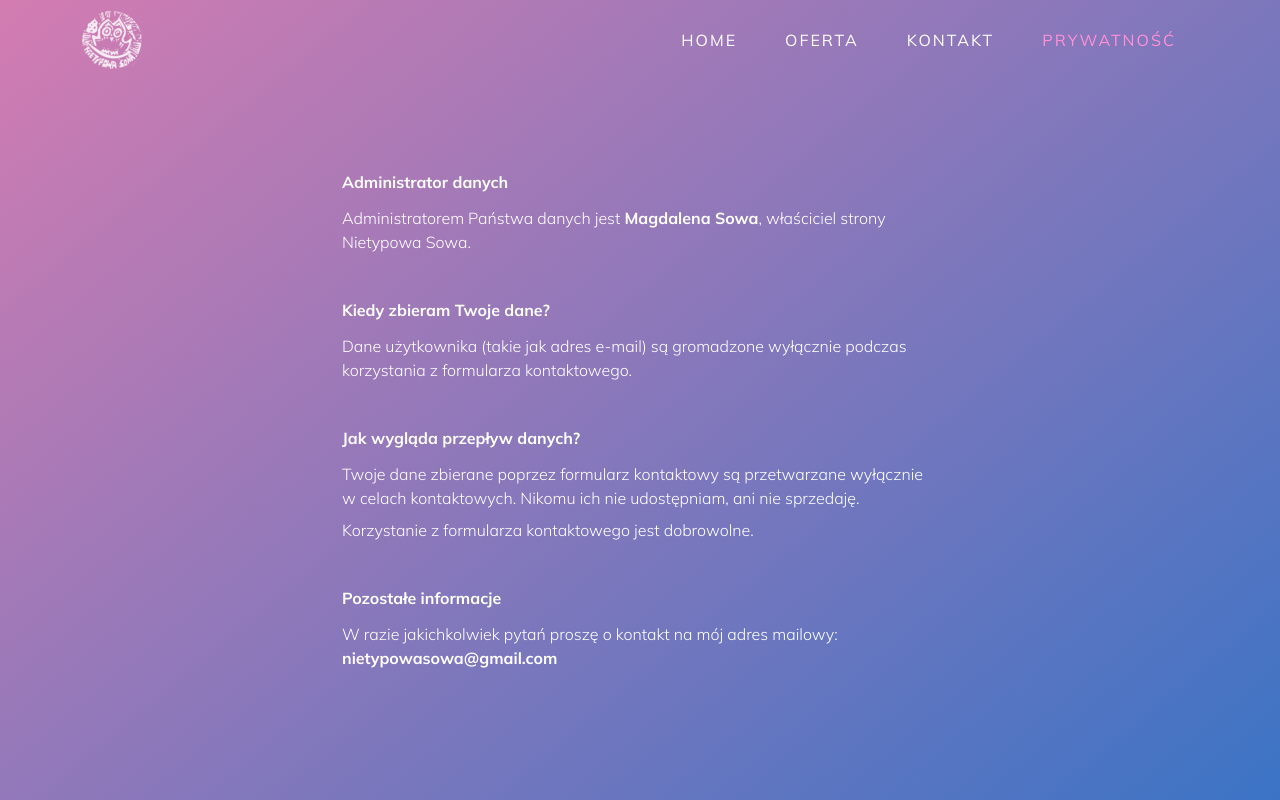
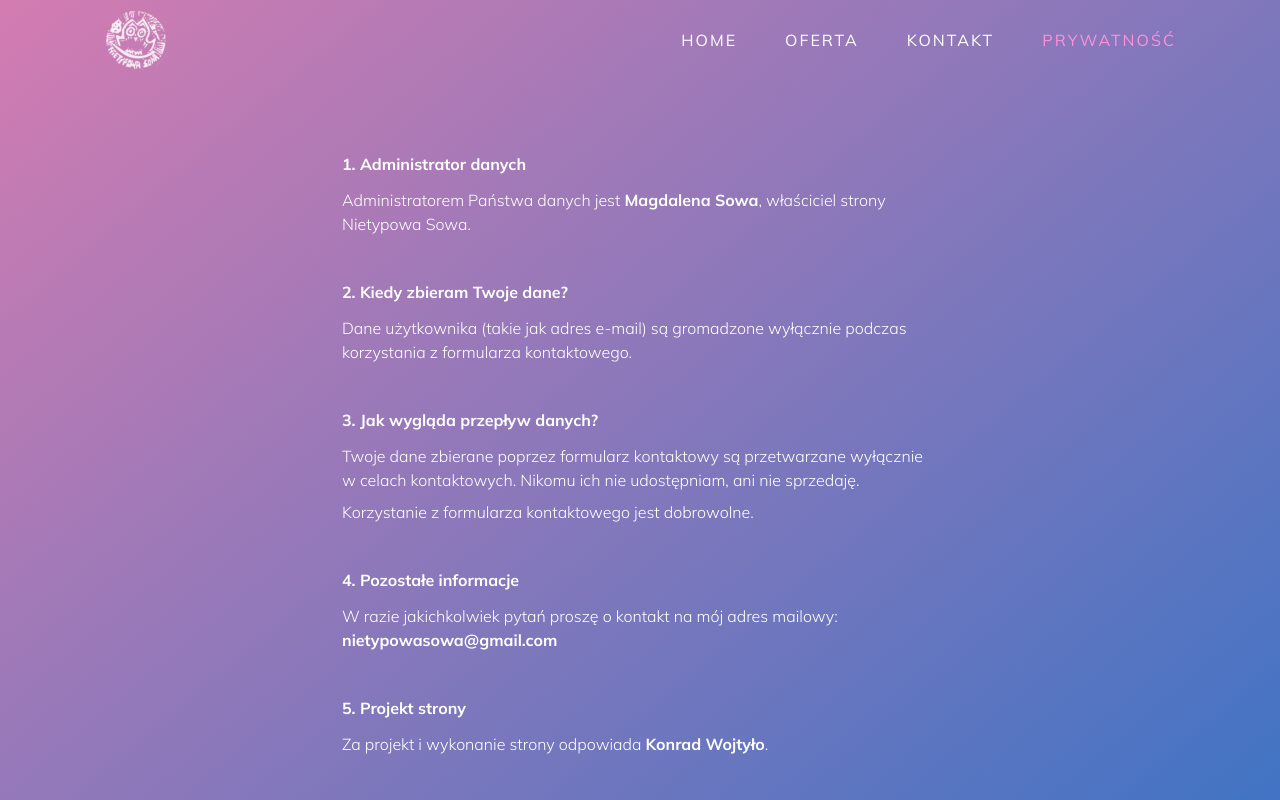
Before and after one commit to Anathretic/nietypowa-sowa, a React (Vite) app: page /privacy-policy in a window 1280 px wide. Shown: the top 800 px of the page. Built offline with nearby package versions, Linux system fonts and the light colour scheme.

Commit message:
Fixed headings syntax, improved navbar, created manifest.json, upgraded privacy-policy

```diff
--- a/index.html
+++ b/index.html
@@ -7,10 +7,12 @@
   <meta name="description" content="Twój lokalny artysta, który zamieni wizję w głowie w namacalne arcydzieło.">
   <meta name="keywords" content="malarstwo, aerograf, rysunek, sztuka, dzieło artystyczne">
   <title>Nietypowa Sowa</title>
+  <link rel="shortcut icon" type="image/x-icon" href="/favicon.ico" />
+  <link rel="manifest" href="/manifest.json">
+  <link rel="stylesheet" href="">
   <link rel="preconnect" href="https://fonts.googleapis.com">
   <link rel="preconnect" href="https://fonts.gstatic.com" crossorigin>
   <link href="https://fonts.googleapis.com/css2?family=Mulish:wght@300;400;500;700&display=swap" rel="stylesheet">
-  <link rel="icon" type="image/svg+xml" href="/favicon.ico" />
 </head>
 
 <body>
--- a/src/App.jsx
+++ b/src/App.jsx
@@ -6,12 +6,12 @@ const App = () => {
 	return (
 		<div className='min-h-screen'>
 			<div className='bg-gradient'>
+				<Navbar />
 				<Routes>
 					<Route
 						path='/'
 						element={
 							<>
-								<Navbar />
 								<HeroImg />
 							</>
 						}
@@ -20,7 +20,6 @@ const App = () => {
 						path='/offer'
 						element={
 							<>
-								<Navbar />
 								<Welcome />
 								<Footer />
 							</>
@@ -30,7 +29,6 @@ const App = () => {
 						path='/contact'
 						element={
 							<>
-								<Navbar />
 								<Contact />
 								<Footer />
 							</>
@@ -40,7 +38,6 @@ const App = () => {
 						path='/privacy-policy'
 						element={
 							<>
-								<Navbar />
 								<PrivacyPolicy />
 								<Footer />
 							</>
@@ -50,7 +47,6 @@ const App = () => {
 						path='*'
 						element={
 							<>
-								<Navbar />
 								<PageNotFound />
 								<Footer />
 							</>
--- a/src/index.css
+++ b/src/index.css
@@ -6,6 +6,10 @@
 	padding: 0;
 	margin: 0;
 	box-sizing: border-box;
+}
+
+html {
+	overflow-x: hidden;
 }
 
 body {
--- a/src/sections/Contact.jsx
+++ b/src/sections/Contact.jsx
@@ -122,11 +122,11 @@ const Contact = () => {
 		<div className='flex w-full justify-center items-center pt-[80px]'>
 			<div className='flex mf:flex-row flex-col items-center justify-between md:p-20 py-12 px-4'>
 				<div className='flex flex-1 justify-center items-center flex-col'>
-					<h2 className='text-4xl sm:text-5xl text-white text-gradient py-1 max-rsm:text-left text-center mf:text-left'>
+					<h1 className='text-4xl sm:text-5xl text-white text-gradient py-1 max-rsm:text-left text-center mf:text-left'>
 						Chciałbyś dowiedzieć się <br /> jak pracuję?
 						<br />
 						A może.. <br /> interesuje Cię <br /> indywidualny projekt?
-					</h2>
+					</h1>
 					<div className='text-left mt-5 text-white font-light text-base max-[350px]:text-left text-center mf:text-left'>
 						<p className='mt-2'>Spotkajmy się w mojej pracowni!</p>
 						<br />
@@ -137,7 +137,7 @@ const Contact = () => {
 					<form
 						onSubmit={handleSubmit}
 						className='px-5 py-2 sm:w-96 w-full flex flex-col justify-start items-center blue-gradient mt-10'>
-						<h3 className='p-5 text-2xl text-white text-gradient'>Napisz do mnie!</h3>
+						<h2 className='p-5 text-2xl text-white text-gradient'>Napisz do mnie!</h2>
 
 						<div className='h-[1px] w-full bg-gray-400 my-1' />
 
--- a/src/sections/Footer.jsx
+++ b/src/sections/Footer.jsx
@@ -14,7 +14,7 @@ const Footer = () => {
 				</div>
 				<div className='flex flex-end '>
 					<a
-						className='cursor-pointer  p-1 hover:text-[#ff91d8] transition duration-300'
+						className='cursor-pointer p-1 hover:text-[#ff91d8] transition duration-300'
 						href='https://www.instagram.com/nietypowa_sowa/'
 						target='_blank'
 						rel='noreferrer'>
--- a/src/sections/Navbar.jsx
+++ b/src/sections/Navbar.jsx
@@ -11,14 +11,13 @@ const Navbar = () => {
 	}
 
 	return (
-		<nav
-			className={`absolute top-0 w-full h-[80px] flex md:justify-center justify-between items-center p-4 mf:p-2 z-10 transition duration-300`}>
+		<nav className='absolute top-0 w-screen h-[80px] flex md:justify-center justify-between items-center p-4 mf:p-2 z-10 transition duration-300'>
 			<div className='md:flex-[0.8] 2xl:flex-[0.5] flex-initial justify-center items-center'>
-				<div className='flex items-center'>
+				<div className='flex items-center mf:mx-4'>
 					<img
 						src='/nietypowa-logo.png'
 						alt='Logo odświeżające stronę'
-						className='mr-1 cursor-pointer'
+						className='cursor-pointer sm:p-2'
 						onClick={handleLogo}
 					/>
 				</div>
@@ -30,16 +29,10 @@ const Navbar = () => {
 				<NavbarItem title='prywatność' section='/privacy-policy' />
 			</ul>
 			<div className='flex relative'>
-				{toggleMenu ? (
-					<AiOutlineClose
-						fontSize={32}
-						className='text-white md:hidden cursor-pointer'
-						onClick={() => setToggleMenu(false)}
-					/>
-				) : (
+				{toggleMenu || (
 					<HiMenuAlt4
 						fontSize={32}
-						className='text-white md:hidden cursor-pointer'
+						className='text-white md:hidden cursor-pointer mx-2 sm:mx-4'
 						onClick={() => setToggleMenu(true)}
 					/>
 				)}
--- a/src/sections/PrivacyPolicy.jsx
+++ b/src/sections/PrivacyPolicy.jsx
@@ -1,24 +1,26 @@
+import ButtonMailto from '../utils/ButtonMailto'
+
 const PrivacyPolicy = () => {
 	const policyBoxStyle = 'p-3 mt-5 max-[360px]:w-full w-9/12 md:w-2/3 lg:w-1/2'
 
 	return (
 		<div className='flex justify-center items-center flex-col min-h-[83vh] md:min-h-[90vh] p-5 text-white text-sm md:text-base pt-[120px]'>
 			<div className={policyBoxStyle}>
-				<p className='mb-3 font-bold'>Administrator danych</p>
+				<p className='mb-3 font-bold'>1. Administrator danych</p>
 				<p className='font-light'>
 					Administratorem Państwa danych jest <span className='font-bold'>Magdalena Sowa</span>, właściciel strony
 					Nietypowa Sowa.
 				</p>
 			</div>
 			<div className={policyBoxStyle}>
-				<p className='mb-3 font-bold'>Kiedy zbieram Twoje dane?</p>
+				<p className='mb-3 font-bold'>2. Kiedy zbieram Twoje dane?</p>
 				<p className='font-light'>
 					Dane użytkownika (takie jak adres e-mail) są gromadzone wyłącznie podczas korzystania z formularza
 					kontaktowego.
 				</p>
 			</div>
 			<div className={policyBoxStyle}>
-				<p className='mb-3 font-bold'>Jak wygląda przepływ danych?</p>
+				<p className='mb-3 font-bold'>3. Jak wygląda przepływ danych?</p>
 				<p className='font-light'>
 					Twoje dane zbierane poprzez formularz kontaktowy są przetwarzane wyłącznie w celach kontaktowych. Nikomu ich
 					nie udostępniam, ani nie sprzedaję.
@@ -26,10 +28,24 @@ const PrivacyPolicy = () => {
 				<p className='font-light mt-2'>Korzystanie z formularza kontaktowego jest dobrowolne.</p>
 			</div>
 			<div className={policyBoxStyle}>
-				<p className='mb-3 font-bold'>Pozostałe informacje</p>
+				<p className='mb-3 font-bold'>4. Pozostałe informacje</p>
 				<p className='font-light'>
 					W razie jakichkolwiek pytań proszę o kontakt na mój adres mailowy:{' '}
-					<span className='font-bold'>nietypowasowa@gmail.com</span>
+					<ButtonMailto label='nietypowasowa@gmail.com' mailto='mailto:nietypowasowa@gmail.com' />
+				</p>
+			</div>
+			<div className={policyBoxStyle}>
+				<p className='mb-3 font-bold'>5. Projekt strony</p>
+				<p className='font-light'>
+					Za projekt i wykonanie strony odpowiada{' '}
+					<a
+						className='font-bold hover:text-[#ff91d8] transition duration-300'
+						href='https://konrad-wojtylo.com/'
+						target='_blank'
+						rel='noreferrer'>
+						Konrad Wojtyło
+					</a>
+					.
 				</p>
 			</div>
 		</div>
--- a/src/sections/Welcome.jsx
+++ b/src/sections/Welcome.jsx
@@ -6,11 +6,11 @@ const Welcome = () => {
 		<div className='flex w-full justify-center items-center pt-[80px]'>
 			<div className='flex mf:flex-row flex-col items-center justify-between md:p-20 py-12 px-4'>
 				<div className='flex flex-1 justify-center flex-col mf:mr-20'>
-					<h2 className='text-4xl sm:text-5xl text-white text-gradient py-1 max-rsm:text-left text-center mf:text-left'>
+					<h1 className='text-4xl sm:text-5xl text-white text-gradient py-1 max-rsm:text-left text-center mf:text-left'>
 						Sztuka nie ma <br /> wyglądać ładnie, <br /> ma sprawić, <br /> że coś poczujesz!
-					</h2>
+					</h1>
 					<div className='mt-5 text-white font-light text-base max-rsm:text-left text-center mf:text-left'>
-						<p className='my-2'>~ Rainbow Rowell</p>
+						<p className='my-2 text-gradient'>~ Rainbow Rowell</p>
 					</div>
 				</div>
 				<div className='flex flex-col flex-1 items-center justify-start w-full sm:w-96 mf:mt-0 mf:ml-18 lg:ml-20 mt-10'>
--- /dev/null
+++ b/src/utils/ButtonMailto.jsx
@@ -0,0 +1,17 @@
+import { Link } from 'react-router-dom'
+
+const ButtonMailto = ({ mailto, label }) => {
+	return (
+		<Link
+			to='#'
+			onClick={e => {
+				e.preventDefault()
+				window.location.href = mailto
+			}}
+			className='font-bold hover:text-[#ff91d8] transition duration-300'>
+			{label}
+		</Link>
+	)
+}
+
+export default ButtonMailto
```
Also changed, not shown: public/manifest.json (added).
